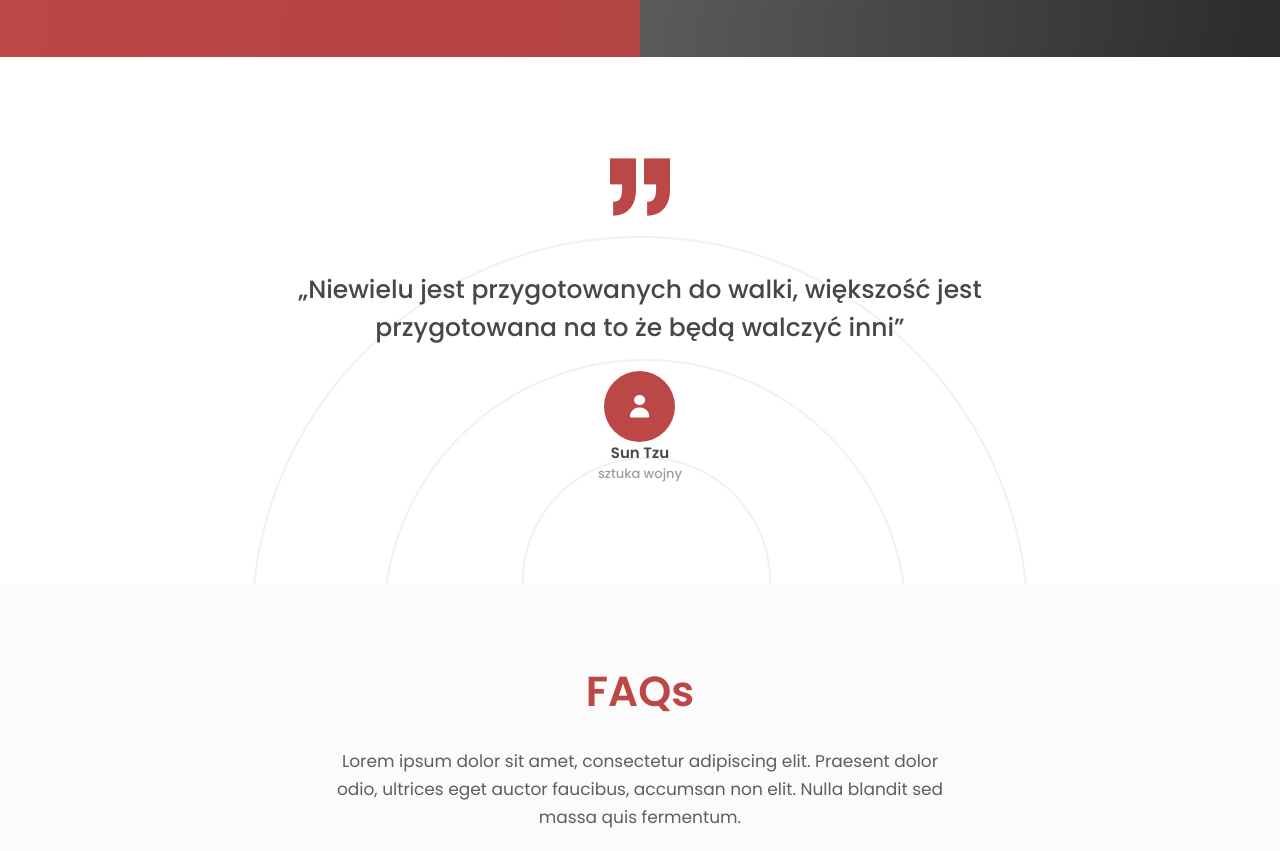
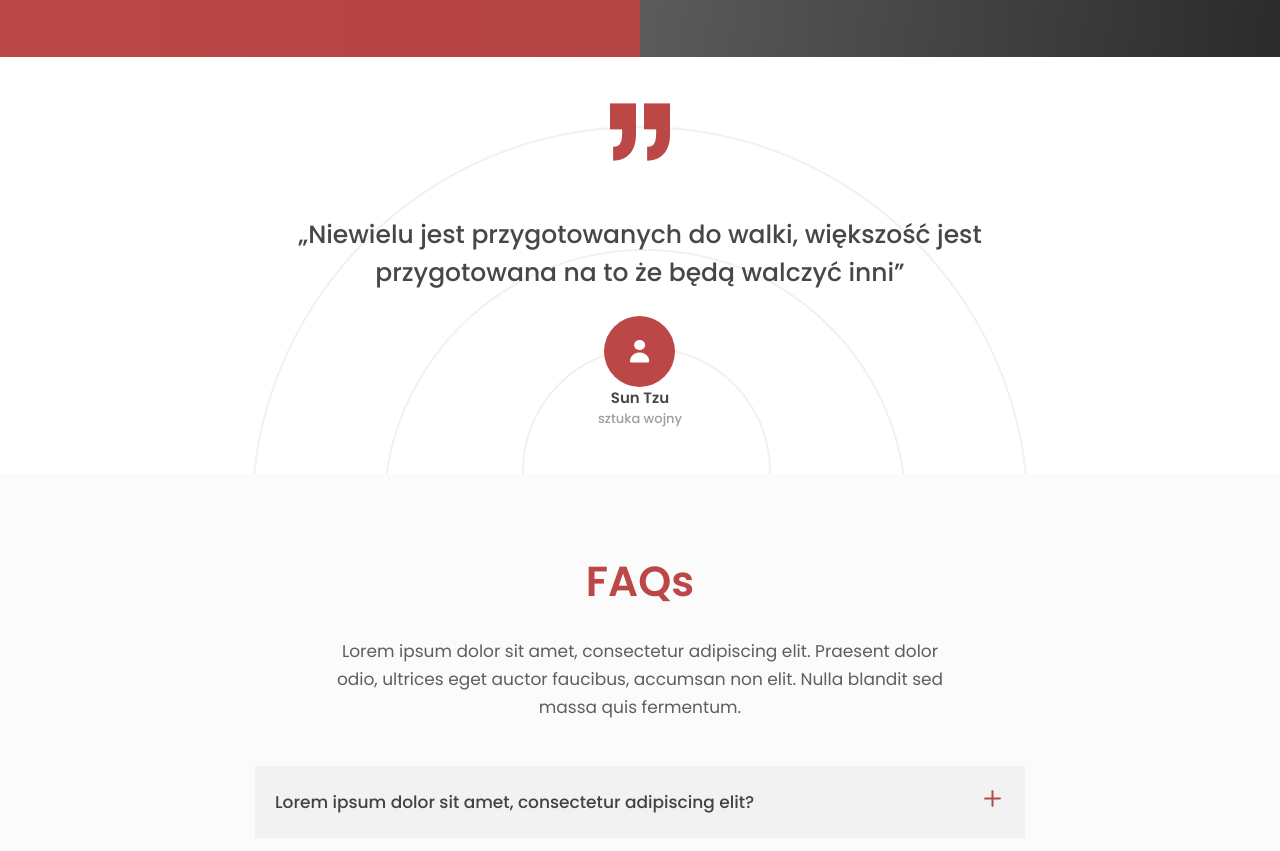
Before and after one commit to yakolga/robertmurawski, a plain HTML site: page index.html in a window 1280 px wide. Shown: the part 4491-5342 px from the top of the page. Drawn offline with nearby package versions, Linux system fonts and the light colour scheme; files that its build step writes are made by us from their sources.

Commit message:
Update _quote.scss

```diff
--- a/scss/blocks/_quote.scss
+++ b/scss/blocks/_quote.scss
@@ -1,5 +1,5 @@
 .quote {
-  padding: 100px 0;
+  padding: 45px 0;
   background-image: url("../images/bground.png");
   background-position: center bottom;
   background-repeat: no-repeat;
```
